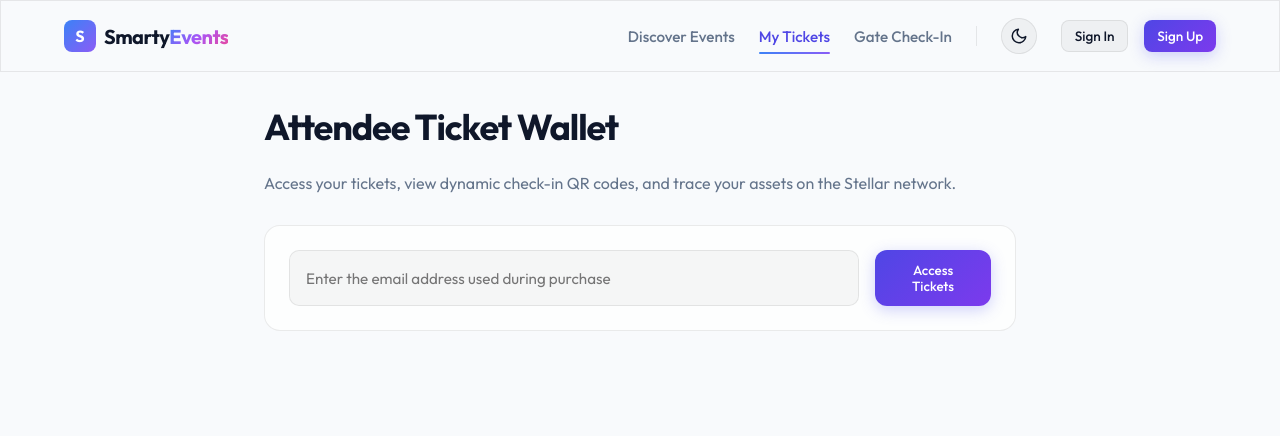
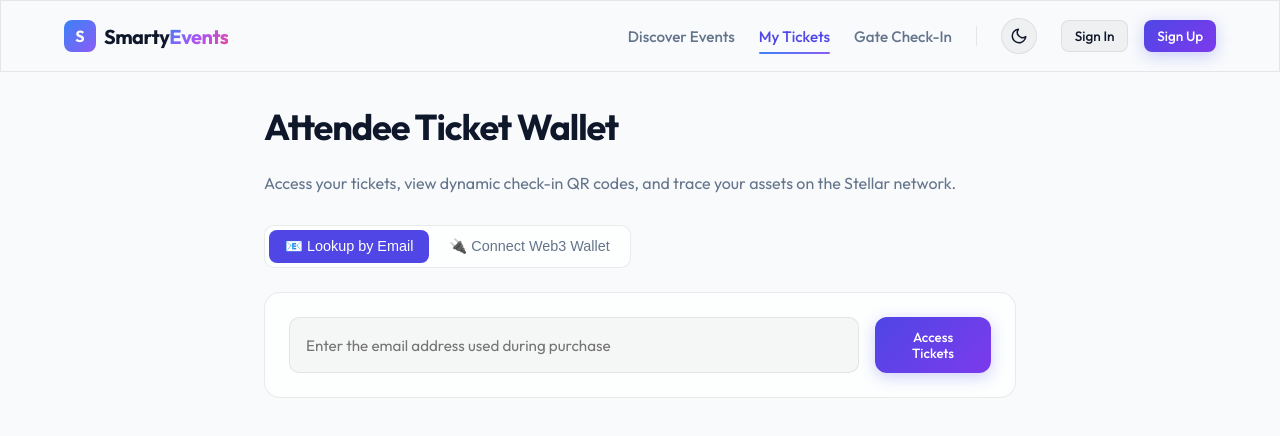
Before and after one commit to Smarty-Event/smarty-event, a Next.js app in the folder apps/web/: page /attendee/tickets in a window 1280 px wide. Shown: the top 436 px of the page. Built offline with nearby package versions, Linux system fonts and the light colour scheme.

Commit message:
feat(web): integrate connected wallet tab and wallet-based ticket lookup inside attendee wallet

```diff
--- a/apps/web/app/attendee/tickets/page.tsx
+++ b/apps/web/app/attendee/tickets/page.tsx
@@ -28,6 +28,51 @@ export default function AttendeeWallet() {
   const [tickets, setTickets] = useState<Ticket[]>([]);
   const [loading, setLoading] = useState(false);
   const [searched, setSearched] = useState(false);
+
+  // Hybrid wallet states
+  const [lookupMethod, setLookupMethod] = useState<"email" | "wallet">("email");
+  const [connectedPublicKey, setConnectedPublicKey] = useState("");
+  const [isConnectingWallet, setIsConnectingWallet] = useState(false);
+
+  const connectFreighter = async () => {
+    if (typeof window === "undefined" || !(window as any).freighterApi) {
+      alert("Freighter extension is not installed. Please install Freighter to connect your wallet.");
+      return;
+    }
+    setIsConnectingWallet(true);
+    try {
+      const { publicKey } = await (window as any).freighterApi.getPublicKey();
+      if (publicKey) {
+        setConnectedPublicKey(publicKey);
+        fetchTicketsByWallet(publicKey);
+      }
+    } catch (err: any) {
+      console.error("Failed to connect Freighter", err);
+      alert(err.message || "Failed to connect wallet.");
+    } finally {
+      setIsConnectingWallet(false);
+    }
+  };
+
+  const fetchTicketsByWallet = (pubKey: string) => {
+    setLoading(true);
+    setSearched(true);
+
+    fetch(`http://localhost:3001/api/tickets/wallet/${pubKey}`)
+      .then((res) => res.json())
+      .then((data) => {
+        if (Array.isArray(data)) {
+          setTickets(data);
+        } else {
+          setTickets([]);
+        }
+      })
+      .catch((err) => {
+        console.error("Failed to fetch tickets by wallet", err);
+        setTickets([]);
+      })
+      .finally(() => setLoading(false));
+  };
 
   // Poll intervals to refresh QR tokens
   useEffect(() => {
@@ -126,7 +171,55 @@ export default function AttendeeWallet() {
         Access your tickets, view dynamic check-in QR codes, and trace your assets on the Stellar network.
       </p>
 
-      {/* Lookup Form */}
+      {/* Lookup Method Switcher */}
+      <div className="glass" style={{ display: "inline-flex", gap: "0.25rem", padding: "0.25rem", borderRadius: "10px", marginBottom: "1.5rem" }}>
+        <button
+          onClick={() => {
+            setLookupMethod("email");
+            setTickets([]);
+            setSearched(false);
+          }}
+          style={{
+            padding: "0.5rem 1rem",
+            borderRadius: "8px",
+            border: "none",
+            background: lookupMethod === "email" ? "var(--primary)" : "transparent",
+            color: lookupMethod === "email" ? "#ffffff" : "var(--text-muted)",
+            fontWeight: "500",
+            cursor: "pointer",
+            fontSize: "0.9rem",
+            transition: "all 0.2s ease"
+          }}
+        >
+          📧 Lookup by Email
+        </button>
+        <button
+          onClick={() => {
+            setLookupMethod("wallet");
+            setTickets([]);
+            setSearched(false);
+            if (connectedPublicKey) {
+              fetchTicketsByWallet(connectedPublicKey);
+            }
+          }}
+          style={{
+            padding: "0.5rem 1rem",
+            borderRadius: "8px",
+            border: "none",
+            background: lookupMethod === "wallet" ? "var(--primary)" : "transparent",
+            color: lookupMethod === "wallet" ? "#ffffff" : "var(--text-muted)",
+            fontWeight: "500",
+            cursor: "pointer",
+            fontSize: "0.9rem",
+            transition: "all 0.2s ease"
+          }}
+        >
+          🔌 Connect Web3 Wallet
+        </button>
+      </div>
+
+      {/* Lookup Input/Form */}
+      {lookupMethod === "email" ? (
         <form onSubmit={handleSearch} className="glass" style={{ padding: "1.5rem", borderRadius: "16px", display: "flex", gap: "1rem", marginBottom: "3rem" }}>
           <input
             type="email"
@@ -141,6 +234,43 @@ export default function AttendeeWallet() {
             Access Tickets
           </button>
         </form>
+      ) : (
+        <div className="glass" style={{ padding: "1.5rem", borderRadius: "16px", textAlign: "center", marginBottom: "3rem" }}>
+          {connectedPublicKey ? (
+            <div style={{ display: "flex", justifyContent: "space-between", alignItems: "center", gap: "1rem", flexWrap: "wrap" }}>
+              <div style={{ textAlign: "left" }}>
+                <span style={{ display: "block", fontSize: "0.75rem", color: "var(--text-muted)", marginBottom: "0.25rem" }}>CONNECTED WEB3 WALLET:</span>
+                <span style={{ fontSize: "0.95rem", color: "var(--primary)", fontFamily: "monospace", fontWeight: "600", wordBreak: "break-all" }}>
+                  {connectedPublicKey.substring(0, 16)}...{connectedPublicKey.substring(connectedPublicKey.length - 16)}
+                </span>
+              </div>
+              <div style={{ display: "flex", gap: "1rem" }}>
+                <button type="button" onClick={() => fetchTicketsByWallet(connectedPublicKey)} className="btn btn-primary">
+                  🔄 Refresh Wallet Assets
+                </button>
+                <button type="button" onClick={connectFreighter} className="btn btn-secondary">
+                  Use Different Wallet
+                </button>
+              </div>
+            </div>
+          ) : (
+            <div style={{ padding: "1.5rem 0" }}>
+              <p style={{ color: "var(--text-muted)", marginBottom: "1.25rem", fontSize: "0.95rem" }}>
+                Connect your Freighter browser wallet to read your tickets directly from the on-chain registry.
+              </p>
+              <button
+                type="button"
+                onClick={connectFreighter}
+                disabled={isConnectingWallet}
+                className="btn btn-primary"
+                style={{ padding: "0.75rem 2rem", fontSize: "0.95rem" }}
+              >
+                {isConnectingWallet ? "Connecting to Freighter..." : "🔌 Connect Freighter Wallet"}
+              </button>
+            </div>
+          )}
+        </div>
+      )}
 
       {loading ? (
         <div style={{ textAlign: "center", padding: "3rem", color: "var(--text-muted)" }}>
```
Lines whose indentation alone changed are shown as unchanged.
